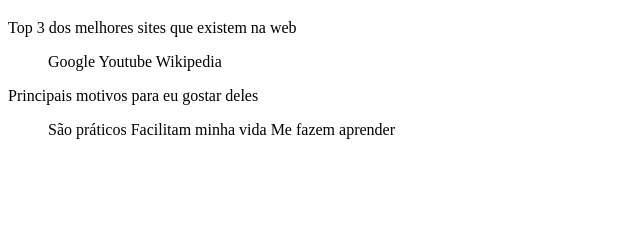
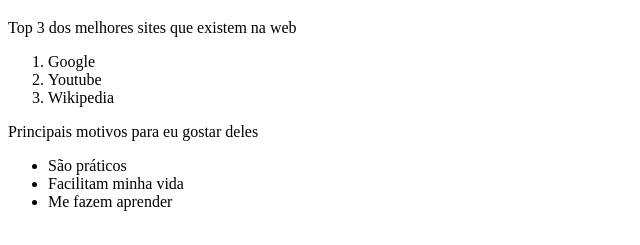
Before and after one commit to matheusfgb2/trybe-exercicios, a plain HTML site: page 01-fundamentos/secao-02-introducao-a-html-e-css/dia-03-html-e-css-seletores-e-posicionamento/03-agrupamento-de-seletores-e-pseudo-classes/index.html in a window 1280 px wide. Shown: the part 61-306 px from the top of the page, without its empty margins (0-640 px from the left). Drawn offline with Linux system fonts and the light colour scheme.

Commit message:
consertando lista do index.html

```diff
--- a/01-fundamentos/secao-02-introducao-a-html-e-css/dia-03-html-e-css-seletores-e-posicionamento/03-agrupamento-de-seletores-e-pseudo-classes/index.html
+++ b/01-fundamentos/secao-02-introducao-a-html-e-css/dia-03-html-e-css-seletores-e-posicionamento/03-agrupamento-de-seletores-e-pseudo-classes/index.html
@@ -9,15 +9,15 @@
     <h1>Lista dos Melhores Sites que já vi</h1>
     <p>Top 3 dos melhores sites que existem na web</p>
     <ol>
-        <l>Google</l>
-        <l>Youtube</l>
-        <l>Wikipedia</l>
+        <li>Google</li>
+        <li>Youtube</li>
+        <li>Wikipedia</li>
     </ol>
     <p>Principais motivos para eu gostar deles</p>
     <ul>
-        <l>São práticos</l>
-        <l>Facilitam minha vida</l>
-        <l>Me fazem aprender</l>
+        <li>São práticos</li>
+        <li>Facilitam minha vida</li>
+        <li>Me fazem aprender</li>
     </ul>
   </body>
 </html>
```
